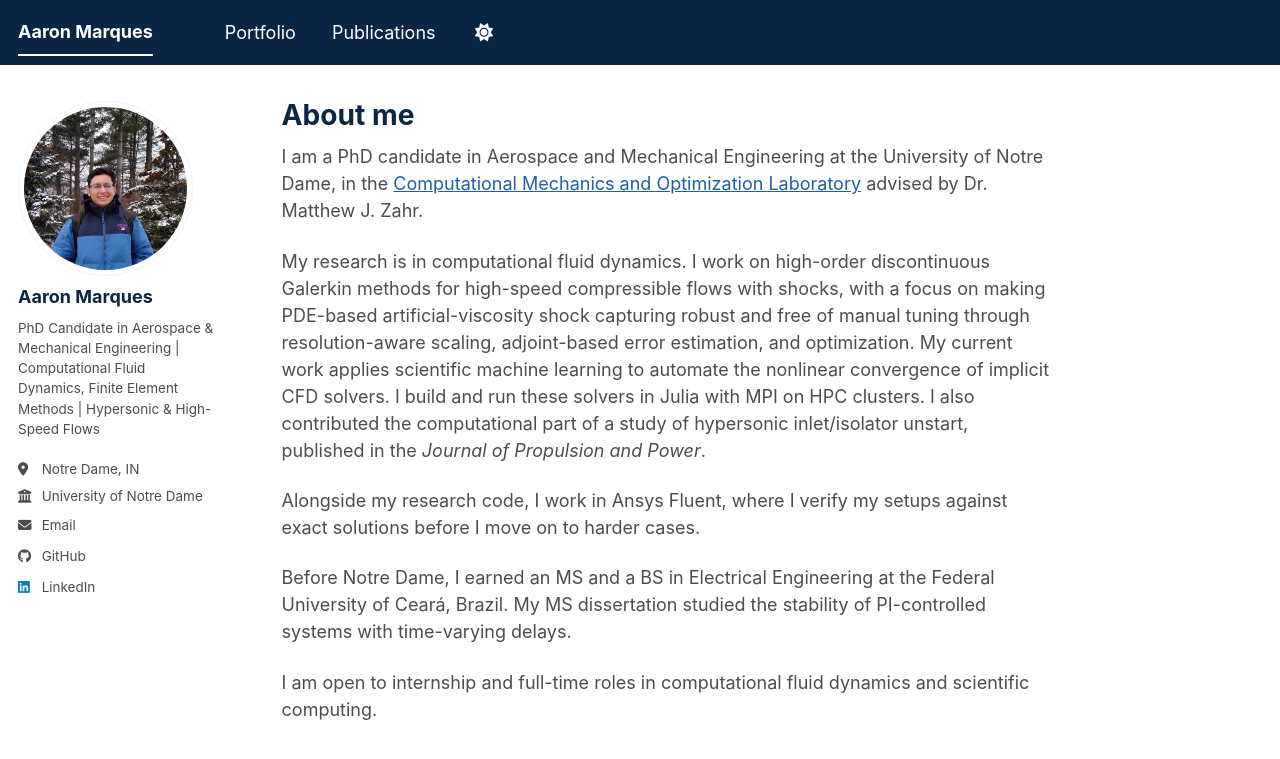
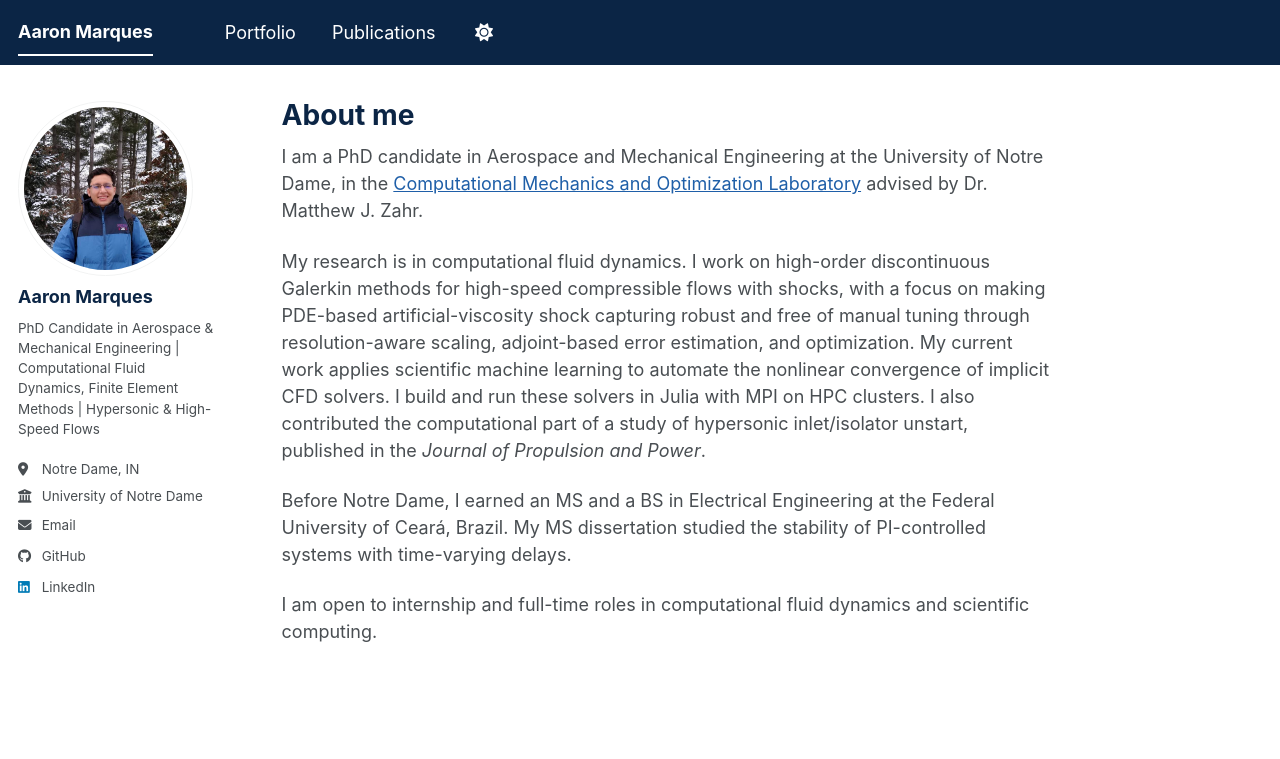
Before and after one commit to aaronmqs/aaronmqs.github.io, a Jekyll site: the page built from _pages/about.md, in a window 1280 px wide and 938 px high. Shown: the top 759 px of the window. Built offline with Jekyll 4.4.1, drawn with Linux system fonts in a browser that asks for light colours; a style sheet for code colours, icons or effects is not loaded.

Commit message:
Remove Fluent paragraph

```diff
--- a/_pages/about.md
+++ b/_pages/about.md
@@ -11,8 +11,6 @@ I am a PhD candidate in Aerospace and Mechanical Engineering at the University o
 
 My research is in computational fluid dynamics. I work on high-order discontinuous Galerkin methods for high-speed compressible flows with shocks, with a focus on making PDE-based artificial-viscosity shock capturing robust and free of manual tuning through resolution-aware scaling, adjoint-based error estimation, and optimization. My current work applies scientific machine learning to automate the nonlinear convergence of implicit CFD solvers. I build and run these solvers in Julia with MPI on HPC clusters. I also contributed the computational part of a study of hypersonic inlet/isolator unstart, published in the *Journal of Propulsion and Power*.
 
-Alongside my research code, I work in Ansys Fluent, where I verify my setups against exact solutions before I move on to harder cases.
-
 Before Notre Dame, I earned an MS and a BS in Electrical Engineering at the Federal University of Ceará, Brazil. My MS dissertation studied the stability of PI-controlled systems with time-varying delays.
 
 I am open to internship and full-time roles in computational fluid dynamics and scientific computing.
```
